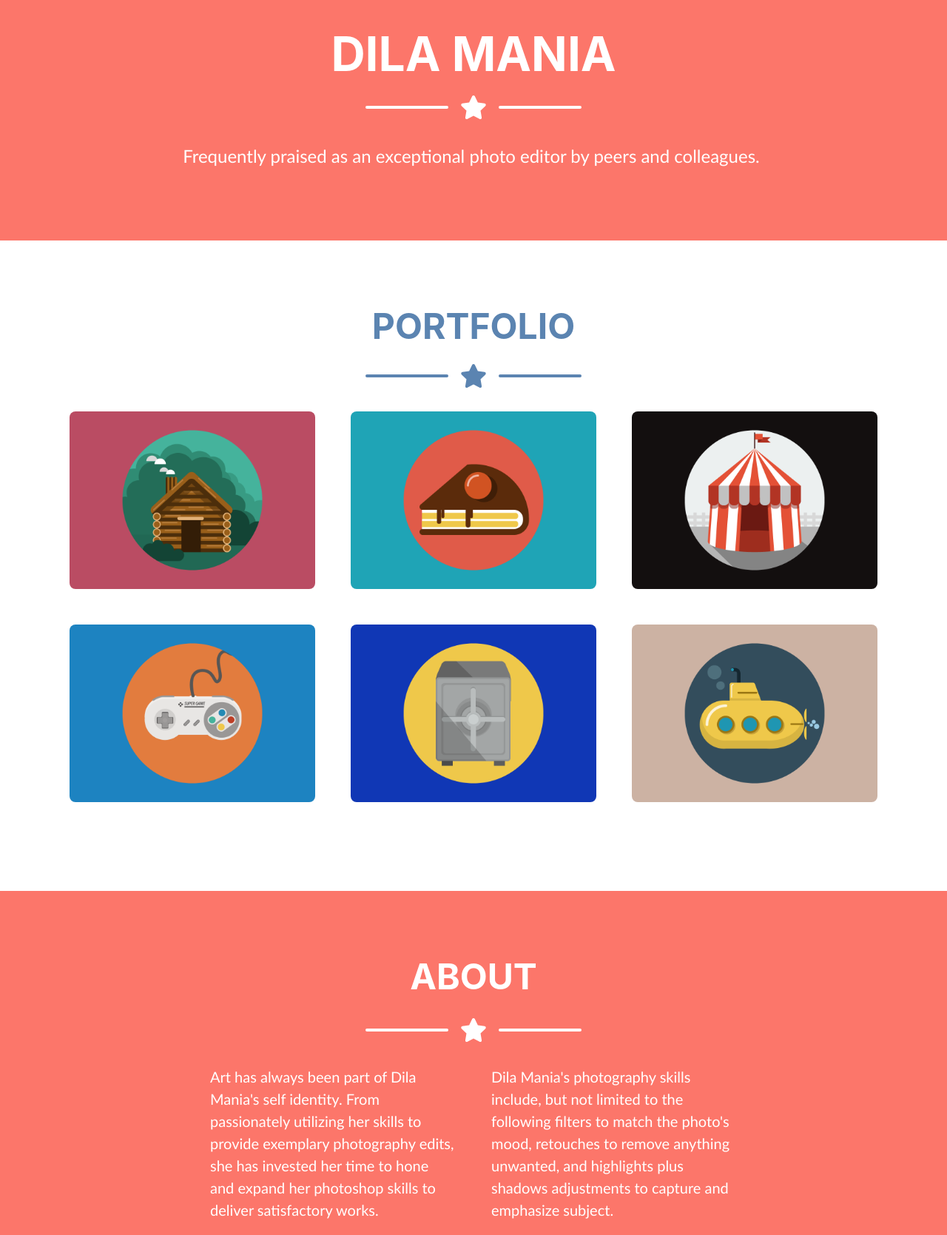
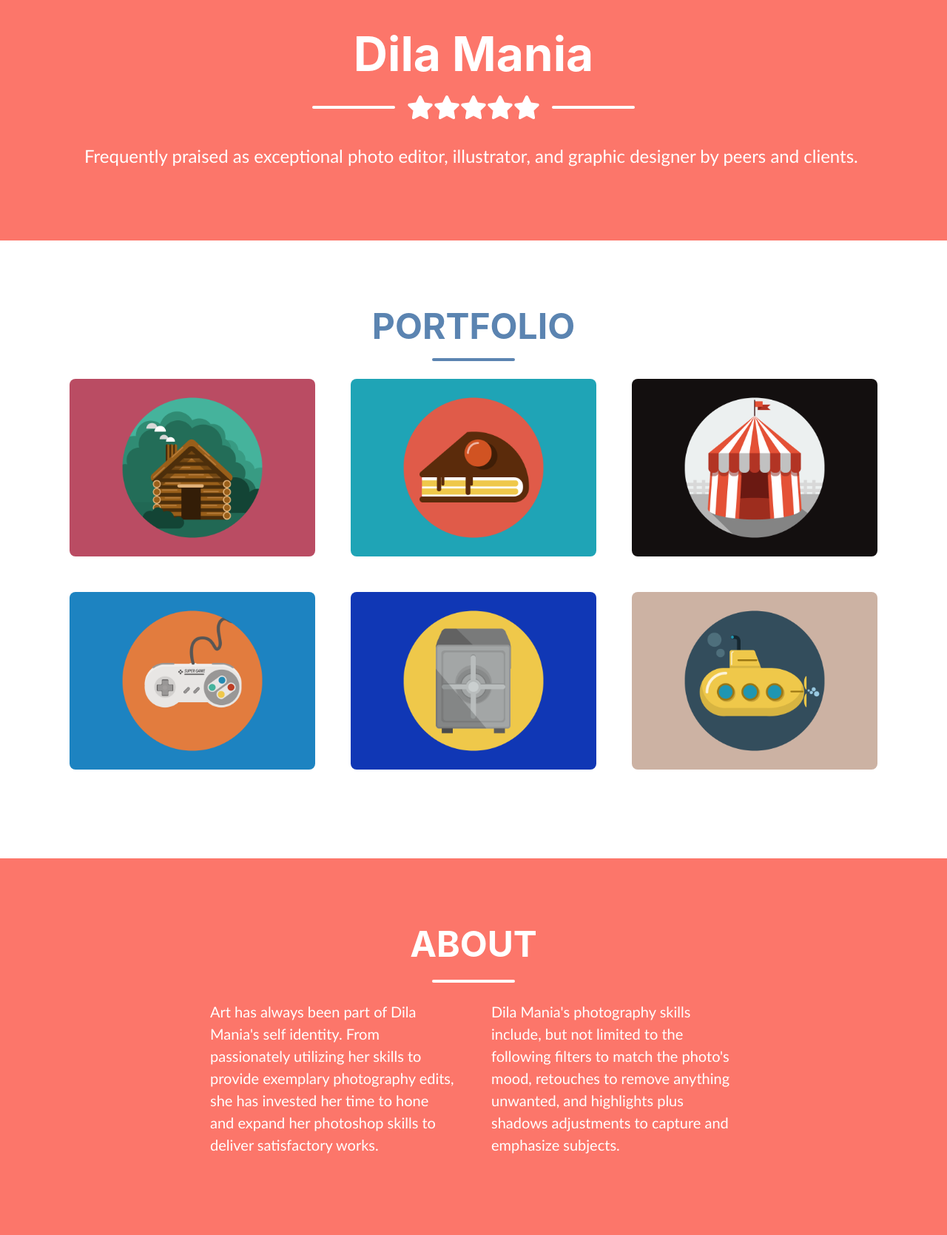
Before and after one commit to dilamania/portfolio, a plain HTML site: page index.html in a window 1280 px wide. Shown: the part 443-2112 px from the top of the page at 74% size. Drawn offline with nearby package versions, Linux system fonts and the light colour scheme; a web font is replaced by a local one.

Commit message:
Update index.html

```diff
--- a/index.html
+++ b/index.html
@@ -5,7 +5,7 @@
         <meta name="viewport" content="width=device-width, initial-scale=1, shrink-to-fit=no">
         <meta name="description" content="">
         <meta name="author" content="">
-        <title>Freelancer - Start Bootstrap Theme</title>
+        <title>Dila Mania's Portfolio</title>
         <!-- Font Awesome icons (free version)-->
         <script src="https://cdnjs.cloudflare.com/ajax/libs/font-awesome/5.13.0/js/all.min.js" crossorigin="anonymous"></script>
         <!-- Core theme CSS (includes Bootstrap)-->
@@ -16,7 +16,7 @@
     </head>
     <body id="page-top">
         <nav class="navbar navbar-expand-lg bg-secondary fixed-top" id="mainNav">
-            <div class="container"><a class="navbar-brand js-scroll-trigger" href="#page-top">Dila Mania</a>
+            <div class="container"><a class="navbar-brand js-scroll-trigger" href="#page-top">DM Portfolio</a>
                 <button class="navbar-toggler navbar-toggler-right font-weight-bold bg-primary text-white rounded" type="button" data-toggle="collapse" data-target="#navbarResponsive" aria-controls="navbarResponsive" aria-expanded="false" aria-label="Toggle navigation">Menu <i class="fas fa-bars"></i></button>
                 <div class="collapse navbar-collapse" id="navbarResponsive">
                     <ul class="navbar-nav ml-auto">
@@ -34,15 +34,19 @@
             <div class="container d-flex align-items-center flex-column">
                 <!-- Masthead Avatar Image--><img class="masthead-avatar mb-5" src="assets/img/circle-cropped.png" alt="">
                 <!-- Masthead Heading-->
-                <h1 class="masthead-heading mb-0">DILA MANIA</h1>
+                <h1 class="masthead-heading mb-0">Dila Mania</h1>
                 <!-- Icon Divider-->
                 <div class="divider-custom divider-light">
                     <div class="divider-custom-line"></div>
                     <div class="divider-custom-icon"><i class="fas fa-star"></i></div>
+                    <div class="divider-custom-icon"><i class="fas fa-star"></i></div>
+                    <div class="divider-custom-icon"><i class="fas fa-star"></i></div>
+                    <div class="divider-custom-icon"><i class="fas fa-star"></i></div>
+                    <div class="divider-custom-icon"><i class="fas fa-star"></i></div>
                     <div class="divider-custom-line"></div>
                 </div>
                 <!-- Masthead Subheading-->
-                <p class="pre-wrap masthead-subheading font-weight-light mb-0">Frequently praised as an exceptional photo editor by peers and colleagues. </p>
+                <p class="pre-wrap masthead-subheading font-weight-light mb-0">Frequently praised as exceptional photo editor, illustrator, and graphic designer by peers and clients. </p>
             </div>
         </header>
         <section class="page-section portfolio" id="portfolio">
@@ -53,8 +57,6 @@
                 </div>
                 <!-- Icon Divider-->
                 <div class="divider-custom">
-                    <div class="divider-custom-line"></div>
-                    <div class="divider-custom-icon"><i class="fas fa-star"></i></div>
                     <div class="divider-custom-line"></div>
                 </div>
                 <!-- Portfolio Grid Items-->
@@ -277,8 +279,6 @@
                 <!-- Icon Divider-->
                 <div class="divider-custom divider-light">
                     <div class="divider-custom-line"></div>
-                    <div class="divider-custom-icon"><i class="fas fa-star"></i></div>
-                    <div class="divider-custom-line"></div>
                 </div>
                 <!-- About Section Content-->
                 <div class="row">
@@ -286,7 +286,7 @@
                         <p class="pre-wrap lead">Art has always been part of Dila Mania's self identity. From passionately utilizing her skills to provide exemplary photography edits, she has invested her time to hone and expand her photoshop skills to deliver satisfactory works.</p>
                     </div>
                     <div class="col-lg-4 mr-auto">
-                        <p class="pre-wrap lead">Dila Mania's photography skills include, but not limited to the following filters to match the photo's mood, retouches to remove anything unwanted, and highlights plus shadows adjustments to capture and emphasize subject.</p>
+                        <p class="pre-wrap lead">Dila Mania's photography skills include, but not limited to the following filters to match the photo's mood, retouches to remove anything unwanted, and highlights plus shadows adjustments to capture and emphasize subjects.</p>
                     </div>
                 </div>
             </div>
@@ -299,8 +299,6 @@
                 </div>
                 <!-- Icon Divider-->
                 <div class="divider-custom">
-                    <div class="divider-custom-line"></div>
-                    <div class="divider-custom-icon"><i class="fas fa-star"></i></div>
                     <div class="divider-custom-line"></div>
                 </div>
                 <!-- Contact Section Content-->
```
